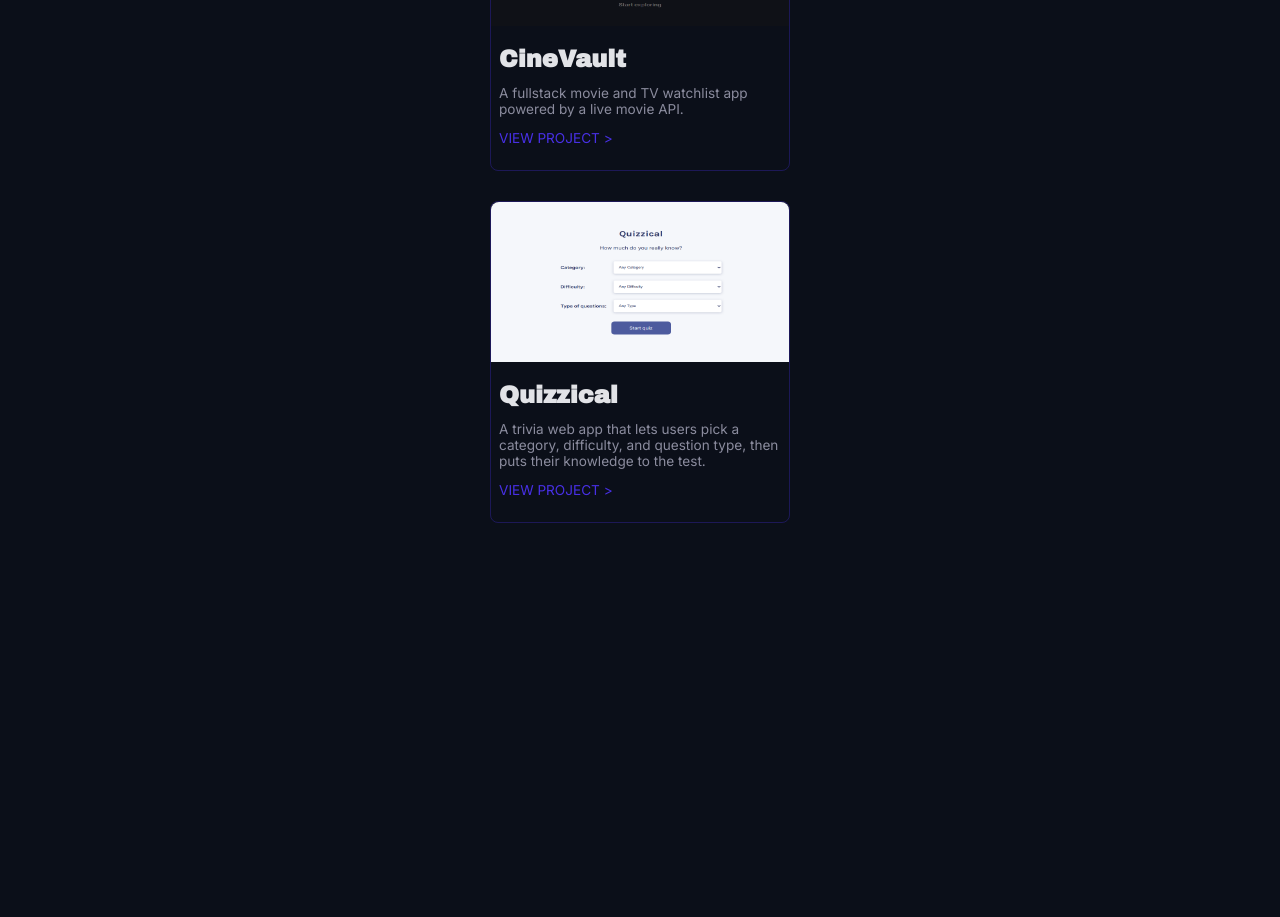
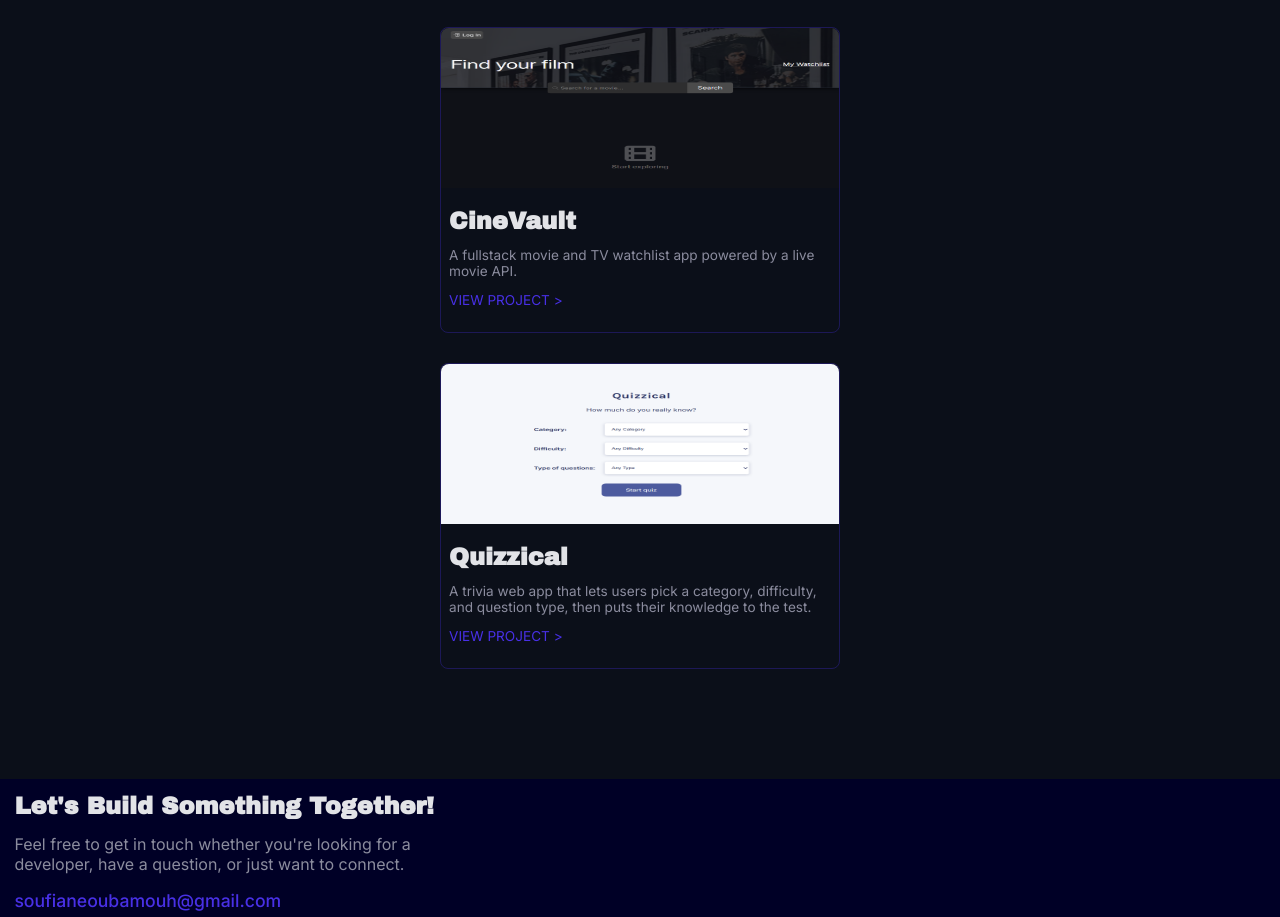
Before and after one commit to Soufyane4/portfolio, a Next.js app: page / in a window 1280 px wide. Shown: the part 1880-2797 px from the top of the page. Before the commit the page ends 2513 px from the top, so only its background shows below. Built offline with nearby package versions, Linux system fonts and the light colour scheme.

Commit message:
feat: footer section

```diff
--- a/app/layout.tsx
+++ b/app/layout.tsx
@@ -2,6 +2,7 @@ import type { Metadata } from "next";
 import { Archivo_Black, Inter } from "next/font/google";
 import "./globals.css";
 import Nav from "@/components/Nav"
+import Footer from "@/components/Footer"
 
 
 const archivoBlack = Archivo_Black({
@@ -31,6 +32,7 @@ export default function RootLayout({
       <body>
         <Nav />
         {children}
+        <Footer />
       </body>
     </html>
   );
--- a/components/About.module.css
+++ b/components/About.module.css
@@ -1,5 +1,7 @@
 .aboutSection {
     padding: 0 .9rem 4rem;
+    max-width: 550px;
+    margin: 0 auto;
 }
 
 .aboutHeading {
--- /dev/null
+++ b/components/Footer.module.css
@@ -0,0 +1,58 @@
+.footerSection {
+    background-color: var(--bg-card);
+    padding: .9rem;
+    display: flex;
+    flex-direction: column;
+}
+
+.contactBar {
+    display: flex;
+    flex-direction: column;
+}
+
+.footerHeading {
+    font-size: 1.5rem;
+    margin-bottom: 15px;
+}
+
+.contactText {
+    color: var(--text-secondary);
+    font-size: 1rem;
+    font-weight: 400;
+    max-width: 450px;
+    margin-bottom: 1rem;
+}
+
+.email {
+    display: block;
+    color: var(--accent);
+    font-size: 1.1rem;
+    font-weight: 500;
+    margin-bottom: 60px;
+}
+
+.socialsContainer {
+    display: flex;
+    gap: 16px;
+    align-self: flex-end;
+}
+
+.socials {
+    color: var(--text-secondary);
+    font-weight: 700;
+    margin-bottom: 60px;
+}
+
+.footerLogo {
+    font-size: 1.125rem;
+    color: var(--text-secondary);
+    margin-bottom: 47px;
+    align-self: flex-end;
+}
+
+.copyrightLine {
+    font-size: .85rem;
+    color: var(--text-secondary);
+    align-self: center;
+    bottom: 0;
+}
--- /dev/null
+++ b/components/Footer.tsx
@@ -0,0 +1,25 @@
+import Link from "next/link";
+import styles from "./Footer.module.css";
+
+export default function Footer() {
+    const currentYear = new Date().getFullYear()
+
+    return (
+        <section className={styles.footerSection} id="contact">
+            <div className={styles.contactBar}>
+                <div className={styles.emailContainer}>
+                <h6 className={styles.footerHeading}>Let's Build Something Together!</h6>
+                <p className={styles.contactText}>Feel free to  get in touch whether you're
+                looking for a developer, have a question, or just want to connect.</p>
+                <a className={styles.email} href="mailto:soufianeoubamouh@gmail.com">soufianeoubamouh@gmail.com</a>
+            </div>
+            <div className={styles.socialsContainer}>
+                <a className={styles.socials} href="https://www.linkedin.com/in/soufyane-oubamouh" target="_blank" rel="noopener noreferrer">LinkedIn ↗</a>
+                <a className={styles.socials} href="https://github.com/Soufyane4" target="_blank" rel="noopener noreferrer">GitHub ↗</a>
+            </div>
+            </div>
+            <h6 className={styles.footerLogo}>{"< SOUF"}<br />{"YANE />"}</h6>
+            <p className={styles.copyrightLine}>© {currentYear} Soufyane Oubmaouh</p>
+        </section>
+    );
+}
--- a/components/Projects.module.css
+++ b/components/Projects.module.css
@@ -27,7 +27,8 @@
     display: flex;
     flex-direction: column;
     gap: 20px;
-    width: 300px;
+    width: 100%;
+    max-width: 400px;
     margin-bottom: 30px;
     border: 1px solid var(--accent-30);
     border-radius: 8px;
@@ -57,8 +58,21 @@
 .projectLink {
     font-size: .85rem;
     color: var(--accent);
+    position: relative;
+    width: fit-content
 }
 
-.projectLink:hover {
-    text-decoration: underline;
+.projectLink::after {
+    content: "";
+    position: absolute;
+    bottom: -2px;
+    left: 0;
+    width: 0;
+    height: 1px;
+    background-color: var(--accent);
+    transition: width 0.3s ease;
 }
+
+.projectLink:hover::after {
+    width: 100%;
+}
```
